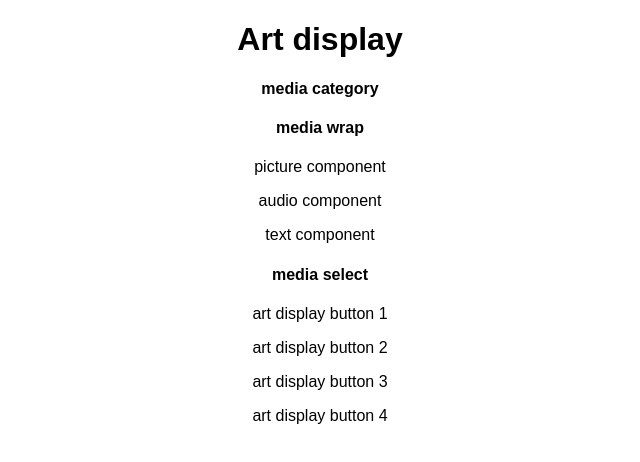
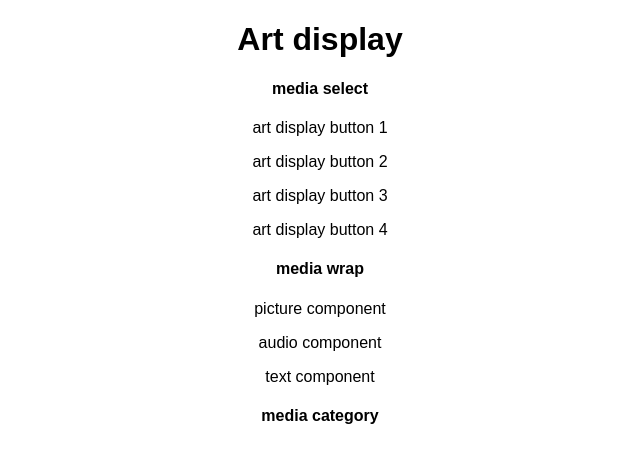
Before and after one commit to IT2810/it2810-webutvikling-h18-prosjekt-2-gruppe--16, a React (Create React App) app in the folder webdev2/: page / in a window 1280 px wide. Shown: the top 462 px of the page, without its empty margins (320-960 px from the left). Built offline with nearby package versions, Linux system fonts and the light colour scheme.

Commit message:
corrected arichitecture mistake

```diff
--- a/webdev2/src/App.js
+++ b/webdev2/src/App.js
@@ -2,12 +2,16 @@ import React, { Component } from 'react';
 import './App.css';
 import './components/MediaCategory';
 import MediaCategory from "./components/MediaCategory";
+import MediaSelect from "./components/MediaSelect";
+import MediaWrap from "./components/MediaWrap";
 
 class App extends Component {
   render() {
     return (
       <div className="App">
         <h1>Art display</h1>
+        <MediaSelect/>
+        <MediaWrap/>
         <MediaCategory/>
       </div>
     );
--- a/webdev2/src/components/MediaCategory.js
+++ b/webdev2/src/components/MediaCategory.js
@@ -1,14 +1,10 @@
 import React, { Component } from 'react';
-import  MediaWrap from './MediaWrap';
-import  MediaSelect from './MediaSelect';
 
 class MediaCategory extends Component {
     render() {
         return (
             <div className="MediaCategory">
                 <h4>media category</h4>
-                <MediaWrap/>   {/*mediaWrap and mediaSelect is in this class because we need to send props based this class*/}
-                <MediaSelect/>
             </div>
         );
     }
```
